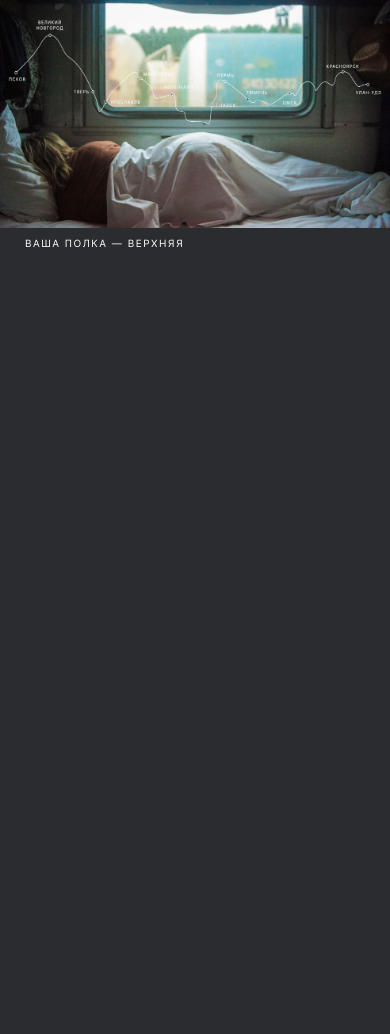
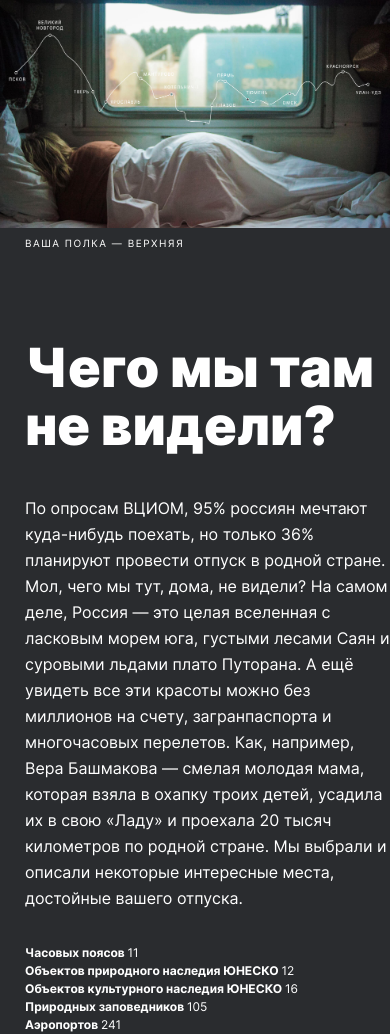
Before and after one commit to VarvaraNamar/russian-travel, a plain HTML site: page index.html in a window 390 px wide. Shown: the part 328-1362 px from the top of the page. Before the commit the page ends 844 px from the top, so only its background shows below. Drawn offline with Linux system fonts and the light colour scheme.

Commit message:
intro + адаптив

```diff
--- /dev/null
+++ b/blocks/intro/__list/intro__list.css
@@ -0,0 +1,9 @@
+.intro__list {
+  list-style: none;
+  margin: 0;
+  padding: 0;
+  font-weight: 400;
+  font-size: 12px;
+  line-height: 18px;
+  /* or 150% */
+}
--- /dev/null
+++ b/blocks/intro/__span-accent/intro__span-accent.css
@@ -0,0 +1,3 @@
+.intro__span-accent {
+  font-weight: 700;
+}
--- /dev/null
+++ b/blocks/intro/__text/intro__text.css
@@ -0,0 +1,9 @@
+.intro__text {
+  margin: 0;
+  padding-bottom: 33px;
+  font-weight: 400;
+  font-size: 16px;
+  line-height: 26px;
+  /* or 163% */
+  max-width: 690px;
+}
--- /dev/null
+++ b/blocks/intro/__title/intro__title.css
@@ -0,0 +1,21 @@
+.intro__title {
+  margin: 0;
+  padding: 92px 0 40px;
+  font-weight: 900;
+  font-size: 54px;
+  line-height: 58px;
+  /* identical to box height, or 107% */
+}
+
+@media (max-width: 768px) {
+  .intro__title {
+    padding-top: 89px;
+  }
+}
+@media (max-width: 320px) {
+  .intro__title {
+    padding-top: 65px;
+    font-size: 32px;
+    line-height: 35px;
+  }
+}
--- /dev/null
+++ b/blocks/intro/intro.css
@@ -0,0 +1,23 @@
+.intro {
+  margin: 0 auto;
+  max-width: 984px;
+}
+
+@media (max-width: 1024px) {
+  .intro {
+    max-width: 90.625%;
+  }
+}
+
+@media (max-width: 768px) {
+  .intro {
+    margin-left: 25px;
+    max-width: 100%;
+  }
+}
+
+@media (max-width: 320px) {
+  .intro {
+    margin-left: 15px;
+  }
+}
--- a/index.html
+++ b/index.html
@@ -26,6 +26,17 @@
             <figcaption class="lead__caption">ваша полка — верхняя</figcaption>
         </figure>
       </section>
+      <section class="intro">
+        <h2 class="intro__title">Чего мы там не видели?</h2>
+        <p class="intro__text">По опросам ВЦИОМ, 95% россиян мечтают куда-нибудь поехать, но только 36% планируют провести отпуск в родной стране. Мол, чего мы тут, дома, не видели? На самом деле, Россия — это целая вселенная с ласковым морем юга, густыми лесами Саян и суровыми льдами плато Путорана. А ещё увидеть все эти красоты можно без миллионов на счету, загранпаспорта и многочасовых перелетов. Как, например, Вера Башмакова — смелая молодая мама, которая взяла в охапку троих детей, усадила их в свою «Ладу» и проехала 20 тысяч километров по родной стране. Мы выбрали и описали некоторые интересные места, достойные вашего отпуска.</p>
+        <ul class="intro__list">
+            <li><span class="intro__span-accent">Часовых поясов </span>11</li>
+            <li><span class="intro__span-accent">Объектов природного наследия ЮНЕСКО </span>12</li>
+            <li><span class="intro__span-accent">Объектов культурного наследия ЮНЕСКО </span>16</li>
+            <li><span class="intro__span-accent">Природных заповедников </span>105</li>
+            <li><span class="intro__span-accent">Аэропортов </span>241</li>
+        </ul>
+      </section>
     </main>
   </body>
 </html>
--- a/pages/index.css
+++ b/pages/index.css
@@ -12,3 +12,8 @@
 @import url(../blocks/lead/__figure/lead__figure.css);
 @import url(../blocks/lead/__image/lead__image.css);
 @import url(../blocks/lead/__caption/lead__caption.css);
+@import url(../blocks/intro/intro.css);
+@import url(../blocks/intro/__title/intro__title.css);
+@import url(../blocks/intro/__text/intro__text.css);
+@import url(../blocks/intro/__list/intro__list.css);
+@import url(../blocks/intro/__span-accent/intro__span-accent.css);
```
